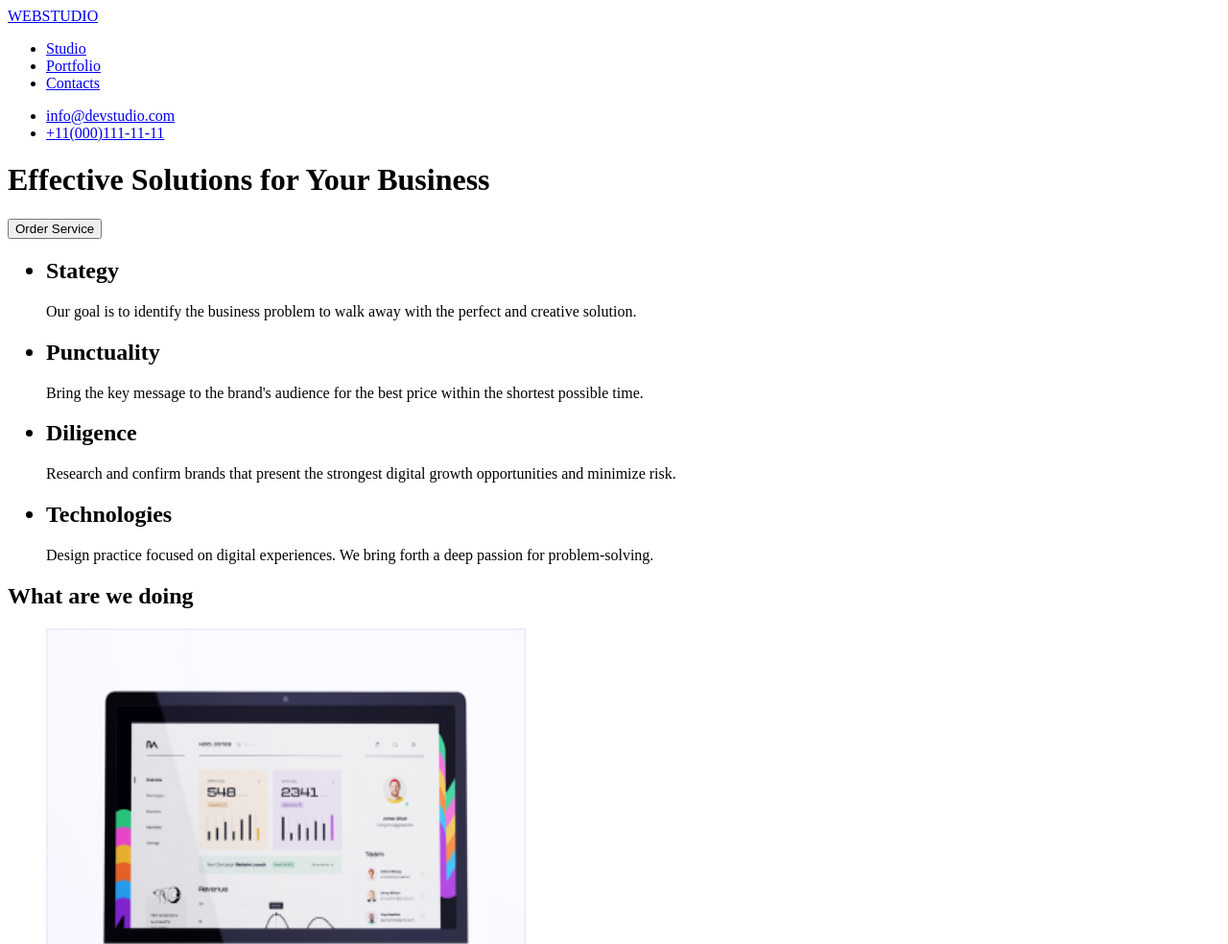
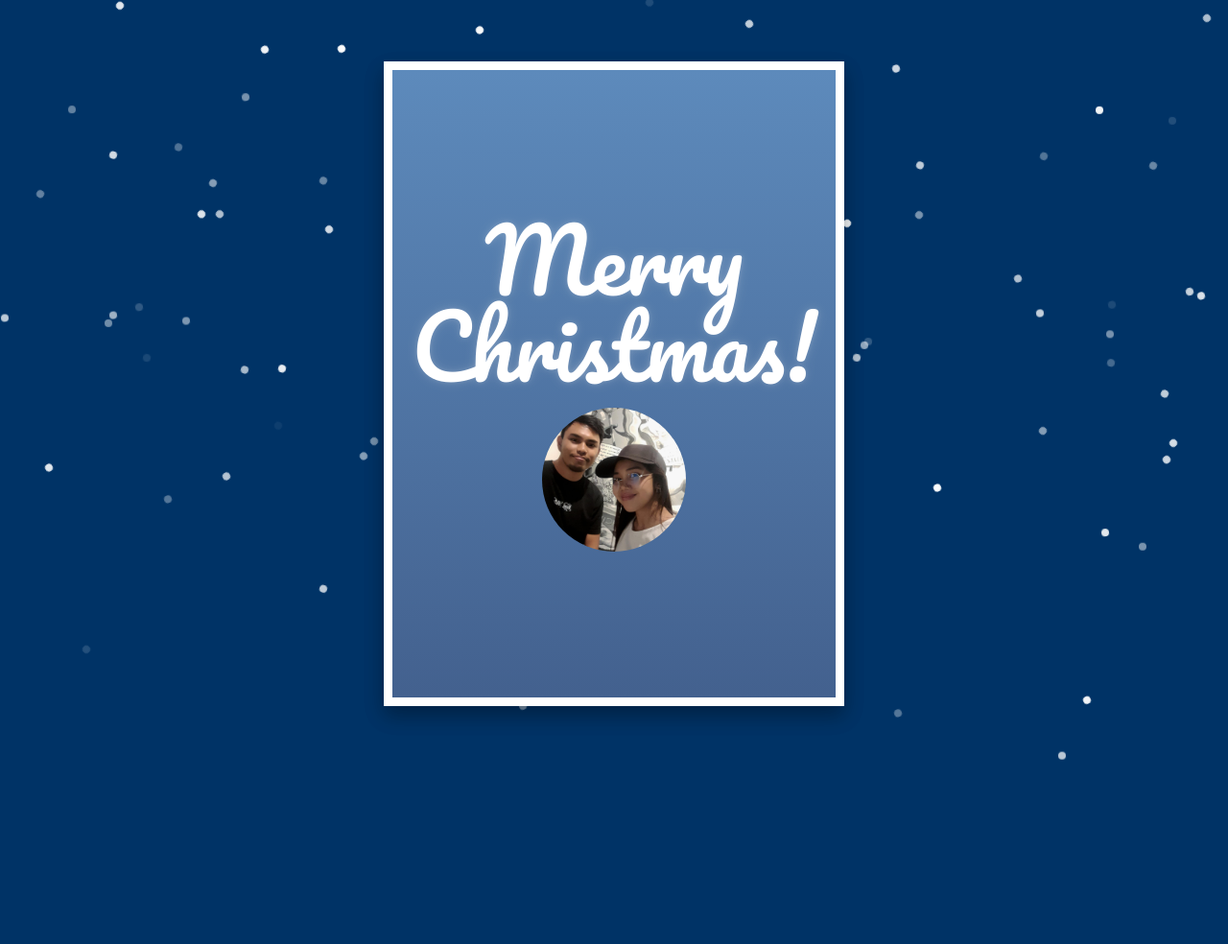
Before and after one commit to Chan0129/goit-hw1, a plain HTML site: page index.html in a window 1280 px wide. Shown: the top 984 px of the page at 96% size. After the commit the page ends 800 px from the top, so only its background shows below. Drawn offline with Linux system fonts and the light colour scheme.

Commit message:
2nd commit

```diff
--- a/index.html
+++ b/index.html
@@ -4,108 +4,280 @@
 <head>
     <meta charset="UTF-8">
     <meta name="viewport" content="width=device-width, initial-scale=1.0">
-    <title>Webstudio</title>
+    <title>Card Design</title>
+    <link rel="stylesheet" href="styles.css">
+    <!-- Preconnect and font links -->
+    <link rel="preconnect" href="https://fonts.googleapis.com">
+    <link rel="preconnect" href="https://fonts.gstatic.com" crossorigin>
+    <link
+        href="https://fonts.googleapis.com/css2?family=Barlow:ital,wght@0,100;0,200;0,300;0,400;0,500;0,600;0,700;0,800;0,900;1,100;1,200;1,300;1,400;1,500;1,600;1,700;1,800;1,900&family=Pacifico&display=swap"
+        rel="stylesheet">
+
+    <style>
+        /* Snowflakes */
+        @keyframes snow {
+            0% {
+                transform: translateY(-100px) rotate(0deg);
+            }
+
+            100% {
+                transform: translateY(100vh) rotate(360deg);
+            }
+        }
+
+        body {
+            font-family: "Barlow", sans-serif;
+            /* Barlow font for body text */
+            background-color: #003366;
+            display: flex;
+            justify-content: center;
+            align-items: center;
+            height: 100vh;
+            margin: 0;
+            overflow: hidden;
+            position: relative;
+        }
+
+        .snow {
+            position: absolute;
+            top: 0;
+            left: 0;
+            width: 100%;
+            height: 100%;
+            pointer-events: none;
+            z-index: 1;
+        }
+
+        .snowflake {
+            position: absolute;
+            top: -10px;
+            width: 8px;
+            height: 8px;
+            background-color: #fff;
+            border-radius: 50%;
+            animation: snow linear infinite;
+            opacity: 0.8;
+        }
+
+        .card {
+            perspective: 1000px;
+            z-index: 2;
+            cursor: pointer;
+            box-shadow: 0 10px 20px rgba(0, 0, 0, 0.15);
+            border-radius: 0;
+        }
+
+        .card-inner {
+            width: 480px;
+            height: 672px;
+            position: relative;
+            transform-style: preserve-3d;
+            transition: transform 1s;
+        }
+
+        .card-front,
+        .card-back {
+            position: absolute;
+            top: 0;
+            left: 0;
+            right: 0;
+            bottom: 0;
+            background-color: #fff;
+            backface-visibility: hidden;
+        }
+
+        .card-front {
+            background: linear-gradient(180deg, #84c8ff 0%, #1c234b 100%);
+            color: #fff;
+            display: flex;
+            justify-content: center;
+            align-items: center;
+            padding: 20px;
+            transform: rotateY(0deg);
+            box-shadow: 0 10px 20px rgba(0, 0, 0, 0.2);
+            background-size: 400% 400%;
+            animation: gradientAnimation 5s ease infinite;
+            flex-direction: column;
+            text-align: center;
+
+            /* Adds space around the card */
+            border: 9px solid #fff;
+            /* White border with 2px thickness */
+        }
+
+        @keyframes gradientAnimation {
+            0% {
+                background-position: 0% 50%;
+            }
+
+            50% {
+                background-position: 100% 50%;
+            }
+
+            100% {
+                background-position: 0% 50%;
+            }
+        }
+
+        .card-front h1 {
+            margin: 0;
+            line-height: 90px;
+            font-size: 90px;
+            font-weight: lighter;
+            font-family: 'Pacifico', cursive;
+            /* Pacifico font for title */
+            text-shadow: 0 0 5px rgba(255, 255, 255, 0.1), 0 0 10px rgba(255, 255, 255, 0.1), 0 0 15px rgba(255, 255, 255, 0.1);
+
+        }
+
+        .image-container {
+            width: 150px;
+            height: 150px;
+            margin-top: 20px;
+            overflow: hidden;
+            border-radius: 50%;
+        }
+
+        .image-container img {
+            width: 100%;
+            height: 100%;
+            object-fit: cover;
+        }
+
+        .card-back {
+            padding: 30px;
+            transform: rotateY(180deg);
+            background-color: #ffffff;
+            border: 2px solid #546eff;
+            box-shadow: 0 10px 20px rgba(0, 0, 0, 0.1);
+            display: flex;
+            flex-direction: column;
+            justify-content: space-between;
+        }
+
+        .message {
+            font-size: 18px;
+            color: #333;
+            margin-top: 20px;
+            font-family: 'Barlow', sans-serif;
+            /* Barlow font for message */
+            line-height: 1.5;
+            text-align: left;
+            letter-spacing: 1px;
+        }
+
+        .signature {
+            font-size: 20px;
+            color: #5fa8ec;
+            font-family: 'Pacifico', cursive;
+            /* Pacifico font for signature */
+            text-align: right;
+            margin-top: 30px;
+        }
+
+        /* Responsive Design for smaller screens */
+        @media (max-width: 600px) {
+            .card-inner {
+                width: 300px;
+                height: 420px;
+            }
+
+            .card-front h1 {
+                font-size: 24px;
+            }
+
+            .message {
+                font-size: 16px;
+            }
+        }
+    </style>
 </head>
 
 <body>
-    <header>
-        <nav></nav>
-        <a href="#" class="logo-link">WEBSTUDIO</a>
-        <nav>
-            <ul>
-                <li><a href="#">Studio</a></li>
-                <li><a href="#">Portfolio</a></li>
-                <li><a href="#">Contacts</a></li>
-            </ul>
-        </nav>
-        <div class="contact-info">
-            <ul>
-                <li><a href="#">info@devstudio.com</a></li>
-                <li><a href="#">+11(000)111-11-11</a></li>
-            </ul>
+    <!-- Snowflakes container -->
+    <div class="snow"></div>
+
+    <!-- Audio element -->
+    <audio id="christmasAudio" preload="auto">
+        <source
+            src="/audio/Timothy_Infinite_-_We_Wish_You_a_Merry_Christmas_(Lofi_Version)_[Christmas_Lofi_Beats]_[_YouConvert.net_].mp3"
+            type="audio/mpeg">
+        Your browser does not support the audio element.
+    </audio>
+
+    <!-- Card container -->
+    <div class="card" id="flipCard">
+        <div class="card-inner">
+            <!-- Front of the card -->
+            <div class="card-front">
+                <h1>Merry Christmas!</h1>
+                <div class="image-container">
+                    <img src="/img/943f86db-ea16-48f3-a5ee-f7c5a0d7ab5d.jfif" alt="Sample Image">
+                </div>
+            </div>
+
+            <!-- Back of the card -->
+            <div class="card-back">
+                <div class="message">
+                    <p>Dear BB🌹,</p>
+                    <p>Your message truly touched me, and I want to express how much I appreciate your presence in my
+                        life. It feels like we’ve known each other for much longer than just a few months, and I’m
+                        grateful for the connection we’ve built. You’ve become an important part of my journey,
+                        particularly at work, and I can’t thank you enough for always being there to listen and offer
+                        support.
+
+                        You are genuinely one of the best people I know, and I feel fortunate to have you in my life.
+                        You deserve nothing but happiness, and I will always be cheering you on.
+
+                        I miss you dearly, and I look forward to seeing you soon.</p>
+
+                    <p>-Yang</p>
+                </div>
+                <div class="signature">
+                    <p>Merry Christmas💙🖤</p>
+                </div>
+            </div>
         </div>
-    </header>
+    </div>
 
-    <main>
-        <h1>Effective Solutions for Your Business</h1>
+    <script>
+        // Snowflake creation
+        function createSnowflakes() {
+            const snowContainer = document.querySelector(".snow");
+            for (let i = 0; i < 100; i++) {
+                const snowflake = document.createElement("div");
+                snowflake.classList.add("snowflake");
+                snowflake.style.left = Math.random() * 100 + "%";
+                snowflake.style.animationDuration = Math.random() * 5 + 3 + "s"; // random falling speed
+                snowflake.style.animationDelay = Math.random() * 5 + "s"; // random start delay
+                snowflake.style.opacity = Math.random(); // random opacity
+                snowContainer.appendChild(snowflake);
+            }
+        }
 
-        <button type="button">Order Service</button>
+        // Initialize snowflakes
+        createSnowflakes();
 
-        <section>
-            <ul>
-                <h2>
-                    <li>Stategy</li>
-                </h2>
-                <p>Our goal is to identify the business problem to walk away with the perfect and creative solution.</p>
-                <h2>
-                    <li>Punctuality</li>
-                </h2>
-                <p>Bring the key message to the brand's audience for the best price within the shortest possible time.
-                </p>
-                <h2>
-                    <li>Diligence</li>
-                </h2>
-                <p>Research and confirm brands that present the strongest digital growth opportunities and minimize
-                    risk.</p>
-                <h2>
-                    <li>Technologies</li>
-                </h2>
-                <p>Design practice focused on digital experiences. We bring forth a deep passion for problem-solving.
-                </p>
-            </ul>
-        </section>
-        </section>
+        // Card flip function
+        let flipped = false; // Track the flip state
 
-        <section>
-            <h2>What are we doing</h2>
-            <ul>
-                <li><img src="images/Monitor.jpg" alt="A picuture of a computer monitor" width="500" height="488"></li>
-                <li><img src="images/Phone.jpg" alt="A picture of a phone" width="500" height="383"></li>
-                <li><img src="images/Laptop&Phone.jpg" alt="A picture of a laptop and phone" width="500" height="506">
-                </li>
-            </ul>
-        </section>
+        document.querySelector('#flipCard').addEventListener('click', function () {
+            const cardInner = document.querySelector(".card-inner");
 
-        <section>
-            <h2>Our Team</h2>
-            <ul>
-                <li><img src="images/Mark.jpg" alt="Picture of Mark" width="500" height="431"></li>
-                <h3>Mark Guerrero</h3>
-                <p>Product Designer</p>
-            </ul>
+            // Toggle flip state
+            if (flipped) {
+                cardInner.style.transform = "rotateY(0deg)"; // Front side
+            } else {
+                cardInner.style.transform = "rotateY(180deg)"; // Back side
+            }
 
-            <ul>
-                <li><img src="images/Daniel.jpg" alt="Picture of Mark" width="500" height="431"></li>
-                <h3>Daniel Ford</h3>
-                <p>Frontend Developer</p>
-            </ul>
+            flipped = !flipped; // Update flip state
 
-            <ul>
-                <li><img src="images/Camila.jpg" alt="Picture of Camila" width="500" height="431"></li>
-                <h3>Camila Garcia</h3>
-                <p>Marketing</p>
-            </ul>
-
-            <ul>
-                <li><img src="images/Tom.jpg" alt="Picture of Daniel" width="500" height="431"></li>
-                <h3>Daniel Wilson</h3>
-                <p>UI Designer</p>
-            </ul>
-        </section>
-    </main>
-
-    <footer>
-        <a href="#" class="logo-link">WEBSTUDIO</a>
-        <div class="contact-info">
-            <p>
-Increase the flow of customer and<br>sales for your business with digital<br>marketing & growth solutions.
-            </pre>
-
-        </div>
-    </footer>
-
-
-
+            // Play the Christmas music when the card is clicked
+            const audio = document.getElementById("christmasAudio");
+            audio.play();
+        });
+    </script>
 </body>
 
 </html>
```
Also changed, not shown: img/639e0f5f-0003-48d1-a7e5-ff5d17872bb5.jfif (added), img/943f86db-ea16-48f3-a5ee-f7c5a0d7ab5d.jfif (added), img/bdd3e078-d833-4c8f-83b3-58fb4d8ad2c6.jfif (added), 1 other file.
